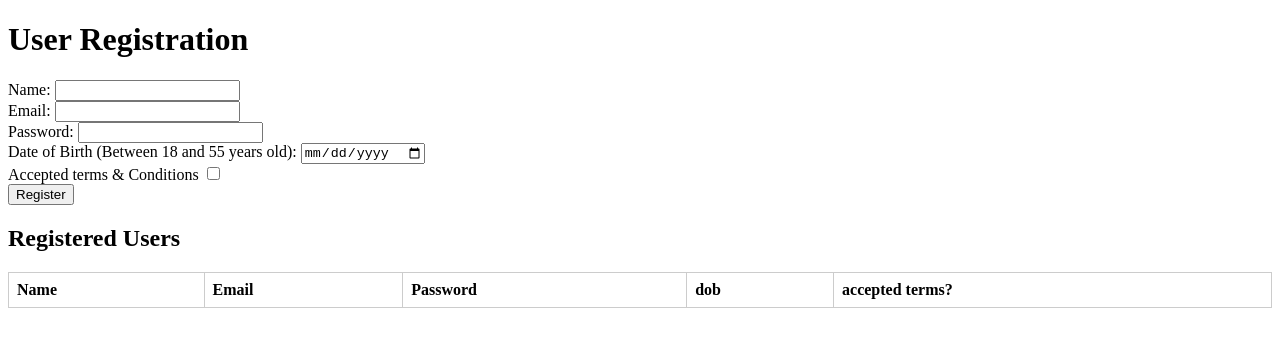
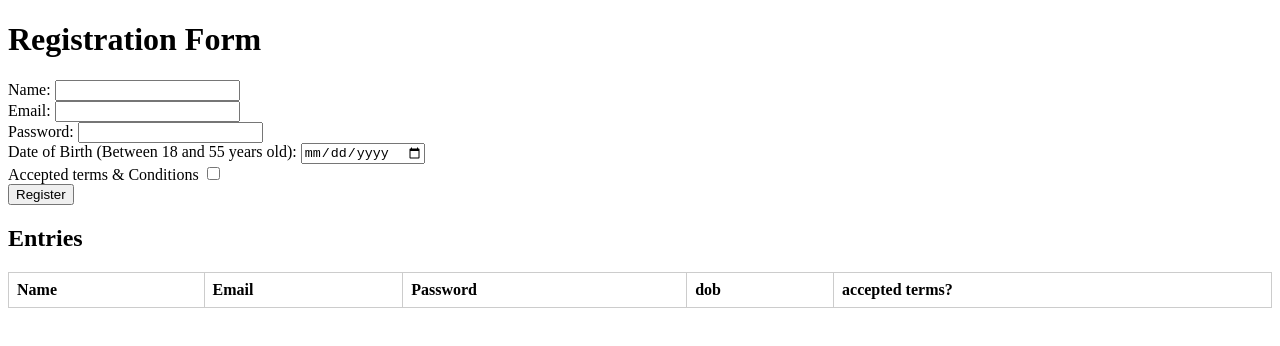
Before and after one commit to GouthamiReddy04/wd101, a plain HTML site: page index.html in a window 1280 px wide. Drawn offline with Linux system fonts and the light colour scheme.

Commit message:
Update index.html

```diff
--- a/index.html
+++ b/index.html
@@ -17,7 +17,7 @@
     </style>
 </head>
 <body>
-    <h1>User Registration</h1>
+    <h1>Registration Form</h1>
 
     <form id="registrationForm">
         <label for="name">Name:</label>
@@ -38,7 +38,7 @@
         <button type="submit">Register</button>
     </form>
 
-    <h2>Registered Users</h2>
+    <h2>Entries</h2>
 
     <table>
         <thead>
```
